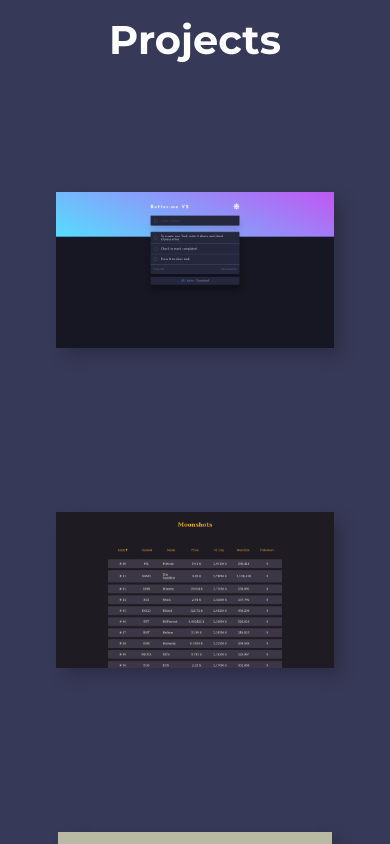
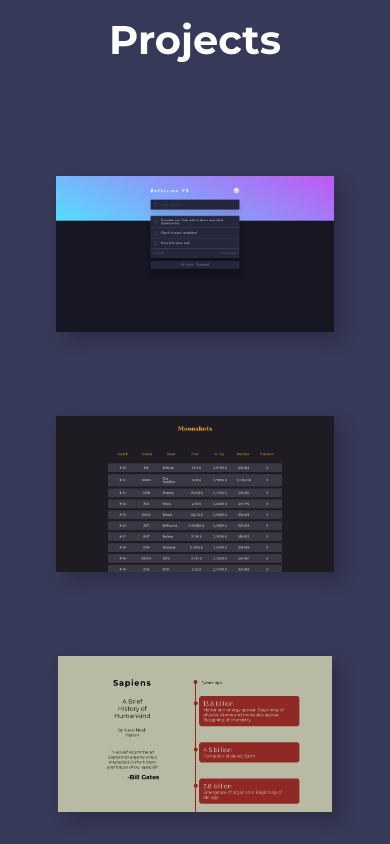
Before and after one commit to Utakato/Portfolio, a React (Create React App) app in the folder client/: page / in a window 390 px wide. Shown: the part 1760-2604 px from the top of the page. Built offline with nearby package versions, Linux system fonts and the light colour scheme.

Commit message:
Mobile improvements

```diff
--- a/client/src/components/Project/style.css
+++ b/client/src/components/Project/style.css
@@ -136,6 +136,10 @@
 
 @media screen and (max-width:600px) {
 
+    .project {
+        margin: 2rem 0
+    }
+
     .project:hover .project-name,
     .project:active .project-name {
         opacity: 0;
--- a/client/src/components/Projects/style.css
+++ b/client/src/components/Projects/style.css
@@ -26,6 +26,12 @@
     }
 }
 
+@media  screen and (max-width: 600px) {
+    .projects .wrapper {
+        gap: 1rem;
+    }
+}
+
 @media screen and  (max-width:482px) {
     .projects .wrapper {
         padding: 1rem 3rem
```
